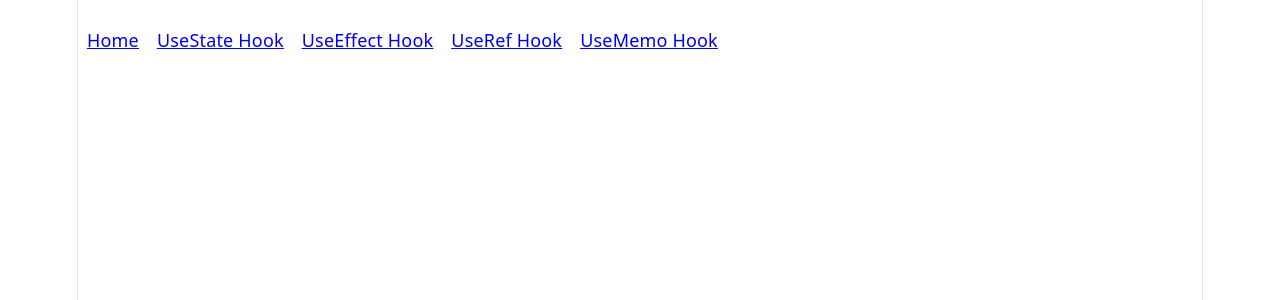
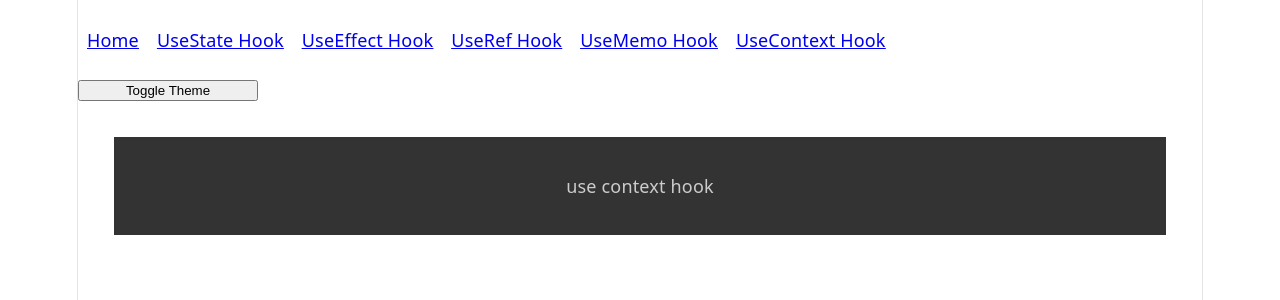
Before and after one commit to MuthukannanBaskaran/Revise_React_Hooks, a React (Vite) app: page /usecontexthook in a window 1280 px wide. Shown: the top 300 px of the page. Built offline with nearby package versions, Linux system fonts and the light colour scheme.

Commit message:
UseContext Hook

```diff
--- a/src/App.css
+++ b/src/App.css
@@ -231,3 +231,8 @@
 .div-UseMemo{
   border: 0.125rem solid blue;
 }
+
+.btn-usecontext{
+  width: 10rem;
+  align-items: center;
+}
--- a/src/App.tsx
+++ b/src/App.tsx
@@ -5,10 +5,13 @@ import UseMemoHook from './component/UseMemoHook'
 import UseRefHook from './component/UseRefHook'
 import UseStateHook from './component/UseStateHook'
 import { BrowserRouter, Routes, Route, Link } from 'react-router-dom'
+import UseContextHook from './component/UseContextHook'
+import ThemeProvider from './component/ThemeProvider'
 
 export default function App() {
   return (
     <>
+      <ThemeProvider>
         <BrowserRouter>
           <ul className='ul-link'>
             <li><Link to="/">Home</Link></li>
@@ -16,6 +19,7 @@ export default function App() {
             <li><Link to="/useeffecthook">UseEffect Hook</Link></li>
             <li><Link to="/userefhook">UseRef Hook</Link></li>
             <li><Link to="/usememohook">UseMemo Hook</Link></li>
+            <li><Link to="/usecontexthook">UseContext Hook</Link></li>
           </ul>
 
           <Routes>
@@ -24,8 +28,10 @@ export default function App() {
             <Route path='/useeffecthook' element={<UseEffectHook />}></Route>
             <Route path='/userefhook' element={<UseRefHook />}></Route>
             <Route path='/usememohook' element={<UseMemoHook />}></Route>
+            <Route path='/usecontexthook' element={<UseContextHook />}></Route>
           </Routes>
         </BrowserRouter>
+      </ThemeProvider>
     </>
   )
 }
--- /dev/null
+++ b/src/component/ThemeContext.tsx
@@ -0,0 +1,20 @@
+import React, { useContext } from "react";
+
+export const ThemeContext = React.createContext<boolean | undefined>(undefined);
+export const ThemeUpdateContext = React.createContext<(() => void) | undefined>(undefined);
+
+export function useTheme() {
+    const context = useContext(ThemeContext);
+    if (context === undefined) {
+        throw new Error("useTheme must be used inside ThemeProvider");
+    }
+    return context;
+}
+
+export function useThemeUpdate() {
+    const context = useContext(ThemeUpdateContext);
+    if (context === undefined) {
+        throw new Error("useThemeUpdate must be used inside ThemeProvider");
+    }
+    return context;
+}
--- /dev/null
+++ b/src/component/ThemeProvider.tsx
@@ -0,0 +1,18 @@
+import React, { useState } from "react";
+import { ThemeContext, ThemeUpdateContext } from "./ThemeContext";
+
+export default function ThemeProvider({ children }: { children: React.ReactNode }) {
+    const [systemTheme, setSystemTheme] = useState(true);
+
+    function toggleTheme() {
+        setSystemTheme(prev => !prev);
+    }
+
+    return (
+        <ThemeContext.Provider value={systemTheme}>
+            <ThemeUpdateContext.Provider value={toggleTheme}>
+                {children}
+            </ThemeUpdateContext.Provider>
+        </ThemeContext.Provider>
+    );
+}
--- /dev/null
+++ b/src/component/UseContextHook.tsx
@@ -0,0 +1,17 @@
+import { useTheme, useThemeUpdate } from "./ThemeContext";
+
+export default function UseContextHook() {
+    const systemTheme = useTheme();
+    const toggleTheme = useThemeUpdate();
+    const themeStyles = {
+        backgroundColor: systemTheme ? "#333" : "#CCC",
+        color: systemTheme ? "#CCC" : "#333",
+        padding: "2rem", margin: "2rem"
+    }
+    return (
+        <>
+            <button className='btn-usecontext' onClick={toggleTheme}>Toggle Theme</button>
+            <div style={themeStyles}>use context hook</div>
+        </>
+    )
+}
```
Lines whose indentation alone changed are shown as unchanged.
